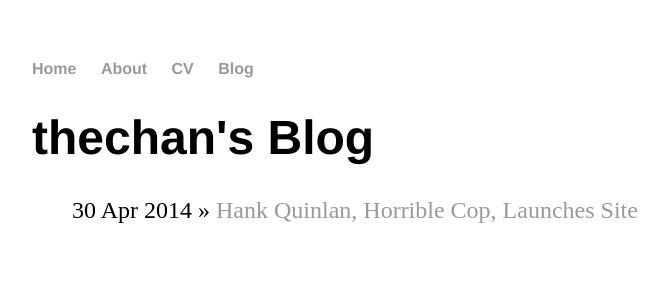
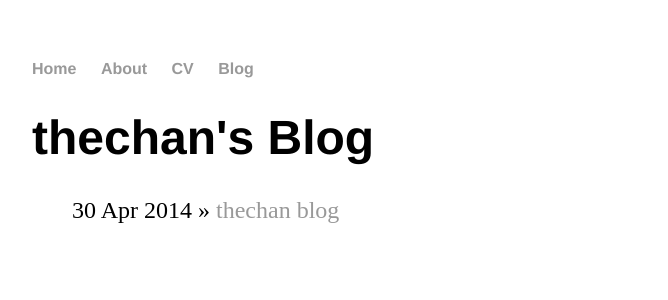
Before and after one commit to thechan/thechan.github.io, a Jekyll site: the page built from blog/index.html, in a window 1280 px wide. Shown: the top 300 px of the page, without its empty margins (160-828 px from the left). Built offline with Jekyll 4.4.1, drawn with Linux system fonts in a browser that asks for light colours.

Commit message:
Update 2021-02-13-hello-words.md

```diff
--- a/_posts/2021-02-13-hello-words.md
+++ b/_posts/2021-02-13-hello-words.md
@@ -1,6 +1,6 @@
 ---
 layout: post
-title: "Hank Quinlan, Horrible Cop, Launches Site"
+title: "thechan blog"
 date: 2014-04-30
 ---
 
```
